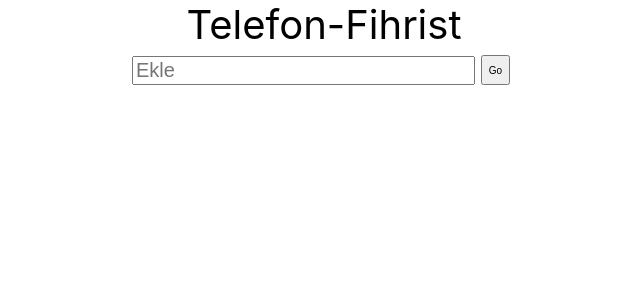
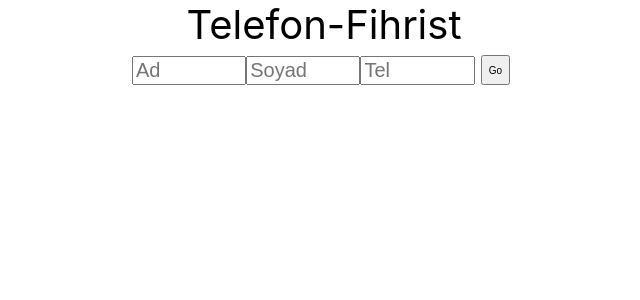
Before and after one commit to ridvan-aydin-del/tel-fihrist, a React (Create React App) app: page / in a window 1280 px wide. Shown: the top 300 px of the page, without its empty margins (316-956 px from the left). Built offline with nearby package versions, Linux system fonts and the light colour scheme.

Commit message:
ad soyad telno ekleniyor

```diff
--- a/src/App.css
+++ b/src/App.css
@@ -6,6 +6,7 @@
 .baslik{
   font-size: 40px;
 }
-.list{
-  list-style-type: none;
+.table{
+  border: 3px solid rgb(255, 0, 212);
+  width: 50%;
 }
--- a/src/App.tsx
+++ b/src/App.tsx
@@ -1,34 +1,91 @@
-import React, { useState } from 'react';
-import './App.css';
-import Input from './components/Input'
-import Search from './components/Search'
-import { Ekle } from './model'
+import React, { useState } from "react";
+import "./App.css";
+import Input from "./components/Input";
+import Input2 from "./components/Input2";
+import { Ekle } from "./model";
+import { Eklee } from "./model2";
+import { Tel } from "./model3";
 
 const App: React.FC = () => {
-  const [ekle,setEkle] = useState<string>("");
-  const [ekles,setEkles] = useState<Ekle[]>([]);
+  {/*----Ad----*/}
+  const [ekle, setEkle] = useState<string>("");
+  const [ekles, setEkles] = useState<Ekle[]>([]);
 
   const elleEkle = (e: React.FormEvent) => {
     e.preventDefault();
-    if(ekle){
-    setEkles([...ekles,{id:Date.now(), ekle,isDone:false}])
-    setEkle("");
+    if (ekle) {
+      setEkles([...ekles, { id: Date.now(), ekle, isDone: false, idd: Date.now(), eklee, isDonee: false, iddd: Date.now(), ekleee, isDoneee: false }]);
+      setEkle("");
     }
-  };
-  console.log(ekles);
+  }
+{/*----Ad----*/}
+{/*----soyAd----*/}
+  const [eklee,setEklee] = useState<string>("");
+  const [ekless, setEkless] = useState<Eklee[]>([]);
 
+  const elleEklee = (e: React.FormEvent) => {
+    e.preventDefault();
+    if (eklee) {
+      setEkless([...ekless, { idd: Date.now(), eklee, isDonee: false }]);
+      setEklee("");
+    }
+  }
+
+{/*----soyAd----*/}
+{/*----Tel----*/}
+const [ekleee,setEkleee] = useState<string>("");
+const [tell, setTell] = useState<Tel[]>([]);
+
+const elleEkleee = (e: React.FormEvent) => {
+  e.preventDefault();
+  if (ekleee) {
+    setTell([...tell, { iddd: Date.now(), ekleee, isDoneee: false }]);
+    setEkleee("");
+  }
+}
+
+{/*----Tel----*/}
   return (
     <div className="App">
       <span className="baslik">Telefon-Fihrist</span>
-      <Input ekle={ekle} setEkle={setEkle} elleEkle={elleEkle}/>
-      {ekles.map(
-        (t) => (
-          <li className='list'>{t.ekle}</li>
-        )
-      )}
+      <Input ekle={ekle} setEkle={setEkle} elleEkle={elleEkle}
+       eklee={eklee} setEklee={setEklee} elleEklee={elleEklee}
+       ekleee={ekleee} setEkleee={setEkleee} elleEkleee={elleEkleee}
+        />
+  {/*    <Input2 eklee={eklee} setEklee={setEklee} elleEklee={elleEklee} />*/}
+  {ekles.map((t) => (
+        <table className="table" border={1}>
+          <tr>
+            <th>Ad</th>
+            <th>Soyad</th>
+            <th>Telefon Numarası</th>
+            <th>Ülke</th>
+          </tr>
+          <tr>
+            <td className="list">{t.ekle}</td>
+            <td className="list">{t.eklee}</td>
+            <td className="list">{t.ekleee}</td>
+          </tr>
+        </table>
+      ))}
+    {/* {ekless.map((t) => (
+        <table className="table" border={1}>
+          <tr>
+            <th>Ad</th>
+            <th>Soyad</th>
+            <th>Telefon Numarası</th>
+            <th>Ülke</th>
+          </tr>
+          <tr>
+
+            <td className="list">{t.eklee}</td>
+          </tr>
+        </table>
+      ))}
+    */}
       {/*<Search />*/}
     </div>
   );
-}
+};
 
 export default App;
--- a/src/components/Input.tsx
+++ b/src/components/Input.tsx
@@ -1,24 +1,52 @@
-import React from 'react'
-import './styles.css';
+import React from "react";
+import "./styles.css";
 
-interface Props{
-    ekle:string;
-    setEkle:React.Dispatch<React.SetStateAction<string>>;
-    elleEkle:(e: React.FormEvent)=>void;
+interface Props {
+  ekle: string;
+  setEkle: React.Dispatch<React.SetStateAction<string>>;
+  elleEkle: (e: React.FormEvent) => void;
+
+  eklee: string;
+  setEklee: React.Dispatch<React.SetStateAction<string>>;
+  elleEklee: (t: React.FormEvent) => void;
+
+  ekleee: string;
+  setEkleee: React.Dispatch<React.SetStateAction<string>>;
+  elleEkleee: (t: React.FormEvent) => void;
 }
 
-const Input:React.FC<Props> = ({ekle, setEkle, elleEkle}) => {
-    return(
-        <form className='input' onSubmit={(e)=>elleEkle(e)}>
-            <input type="input"
-            value={ekle}
-            onChange={
-                (e)=>setEkle(e.target.value)
-            }
-            placeholder='Ekle' className='input__box' />
-            <button className='input__submit' type='submit'>Go</button>
-        </form>
-    )
-}
+const Input: React.FC<Props> = ({ ekle, setEkle, elleEkle, eklee, setEklee, elleEklee, ekleee,setEkleee,elleEkleee}) => {
+  return (
+    <form className="input" onSubmit={(e) => elleEkle(e)}>
+      <input
+        type="input"
+        value={ekle}
+        onChange={(e) => setEkle(e.target.value)}
+        placeholder="Ad"
+        className="input__box"
+      />
 
-export default Input
+      <input
+        type="input"
+        value={eklee}
+        onChange={(e) => setEklee(e.target.value)}
+        placeholder="Soyad"
+        className="input__box"
+      />
+
+      <input
+        type="input"
+        value={ekleee}
+        onChange={(e) => setEkleee(e.target.value)}
+        placeholder="Tel"
+        className="input__box"
+      />
+
+      <button className="input__submit" type="submit">
+        Go
+      </button>
+    </form>
+  );
+};
+
+export default Input;
--- /dev/null
+++ b/src/components/Input2.tsx
@@ -0,0 +1,25 @@
+import React from "react";
+import "./styles.css";
+
+interface Props {
+  eklee: string;
+  setEklee: React.Dispatch<React.SetStateAction<string>>;
+  elleEklee: (e: React.FormEvent) => void;
+}
+
+const Input: React.FC<Props> = ({ eklee, setEklee, elleEklee }) => {
+  return (
+    <form className="input" onSubmit={(e) => elleEklee(e)}>
+      <input
+        type="input"
+        value={eklee}
+        onChange={(e) => setEklee(e.target.value)}
+        placeholder="Ekle"
+        className="input__box"
+      />
+
+    </form>
+  );
+};
+
+export default Input;
--- /dev/null
+++ b/src/model2.ts
@@ -0,0 +1,5 @@
+export interface Eklee{
+    idd: number;
+    eklee: string;
+    isDonee: boolean;
+}
--- /dev/null
+++ b/src/model3.ts
@@ -0,0 +1,7 @@
+export interface Tel{
+    iddd: number;
+    ekleee: string;
+    isDoneee: boolean;
+
+
+}
```
Also changed, not shown: src/components/Search.tsx (deleted, +0 -13 lines), src/components/searchs.css (deleted, +0 -16 lines), src/model.ts (+8 -0 lines), src/x.png (added).
